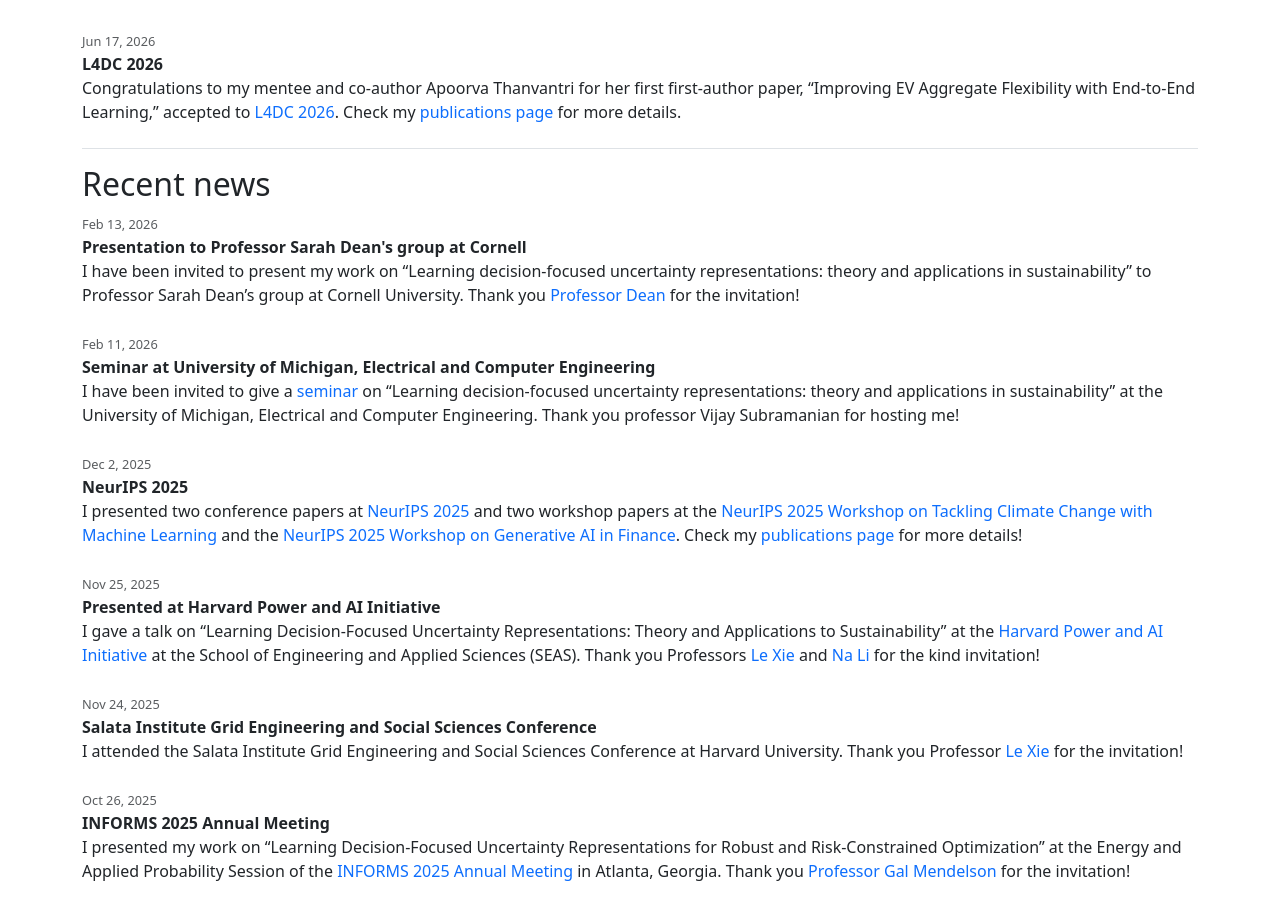
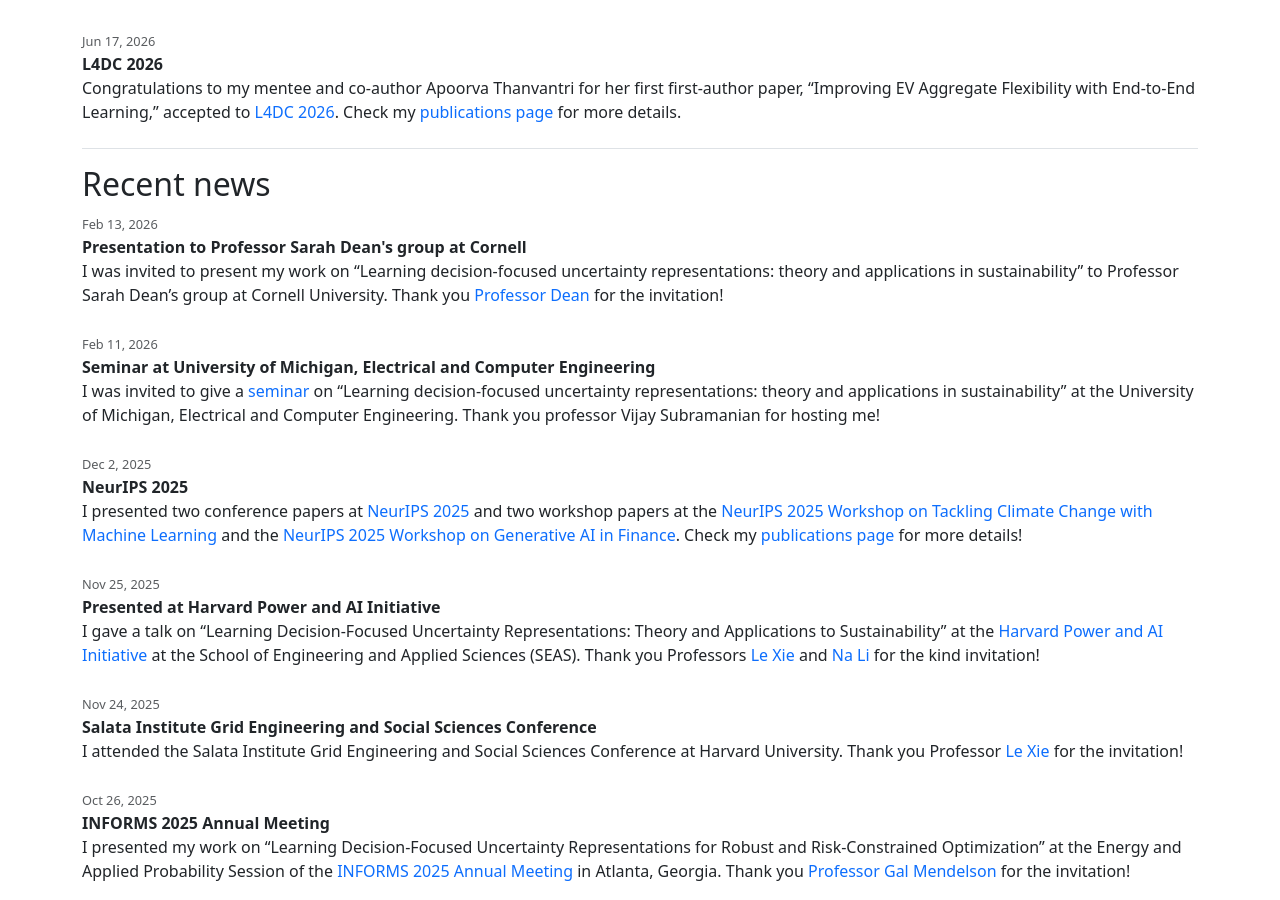
Before and after one commit to chrisyeh96/chrisyeh96.github.io, a Jekyll site: the page built from index.md, in a window 1280 px wide and 900 px high, scrolled down 1778 px. Built offline with Jekyll 4.4.1, drawn with Linux system fonts in a browser that asks for light colours; a script that is not in the unit is left out.

Commit message:
News: update past events

```diff
--- a/_data/news.yml
+++ b/_data/news.yml
@@ -17,12 +17,12 @@
 - date: 2026-02-13
   title: Presentation to Professor Sarah Dean's group at Cornell
   description: |
-    I have been invited to present my work on "Learning decision-focused uncertainty representations: theory and applications in sustainability" to Professor Sarah Dean's group at Cornell University. Thank you [Professor Dean](https://sdean.website/) for the invitation!
+    I was invited to present my work on "Learning decision-focused uncertainty representations: theory and applications in sustainability" to Professor Sarah Dean's group at Cornell University. Thank you [Professor Dean](https://sdean.website/) for the invitation!
 
 - date: 2026-02-11
   title: Seminar at University of Michigan, Electrical and Computer Engineering
   description: |
-    I have been invited to give a [seminar](https://ece.engin.umich.edu/event/improve-performance-for-decision-making) on "Learning decision-focused uncertainty representations: theory and applications in sustainability" at the University of Michigan, Electrical and Computer Engineering. Thank you professor Vijay Subramanian for hosting me!
+    I was invited to give a [seminar](https://ece.engin.umich.edu/event/improve-performance-for-decision-making) on "Learning decision-focused uncertainty representations: theory and applications in sustainability" at the University of Michigan, Electrical and Computer Engineering. Thank you professor Vijay Subramanian for hosting me!
 
 - date: 2025-12-02
   title: NeurIPS 2025
```
